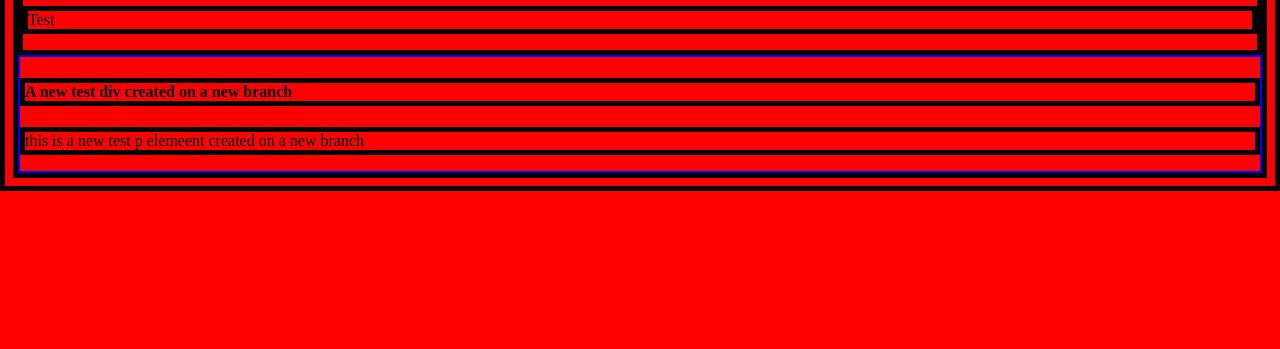
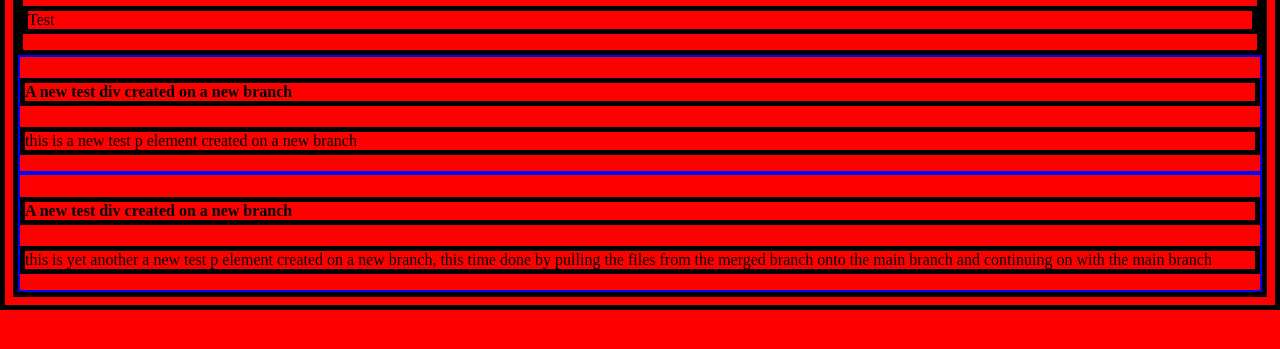
Before and after one commit to Ollie-Judge/test, a plain HTML site: page index.html in a window 1280 px wide. Shown: the part 107-456 px from the top of the page. Drawn offline with Linux system fonts and the light colour scheme.

Commit message:
added more from the main branch after pulling

```diff
--- a/index.html
+++ b/index.html
@@ -14,7 +14,15 @@
     </div>
     <div class="newDiv">
       <h4>A new test div created on a new branch</h4>
-      <p>this is a new test p elemeent created on a new branch</p>
+      <p>this is a new test p element created on a new branch</p>
+    </div>
+    <div class="newDiv">
+      <h4>A new test div created on a new branch</h4>
+      <p>
+        this is yet another a new test p element created on a new branch, this
+        time done by pulling the files from the merged branch onto the main
+        branch and continuing on with the main branch
+      </p>
     </div>
   </body>
 </html>
```
